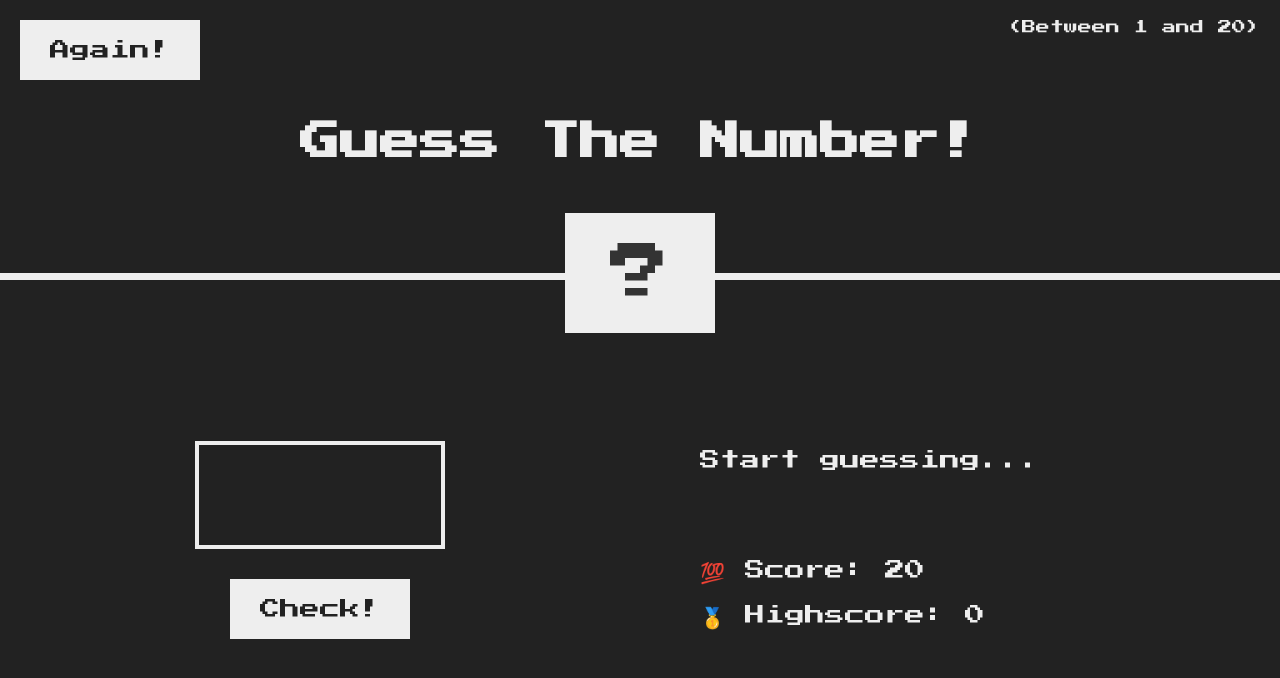
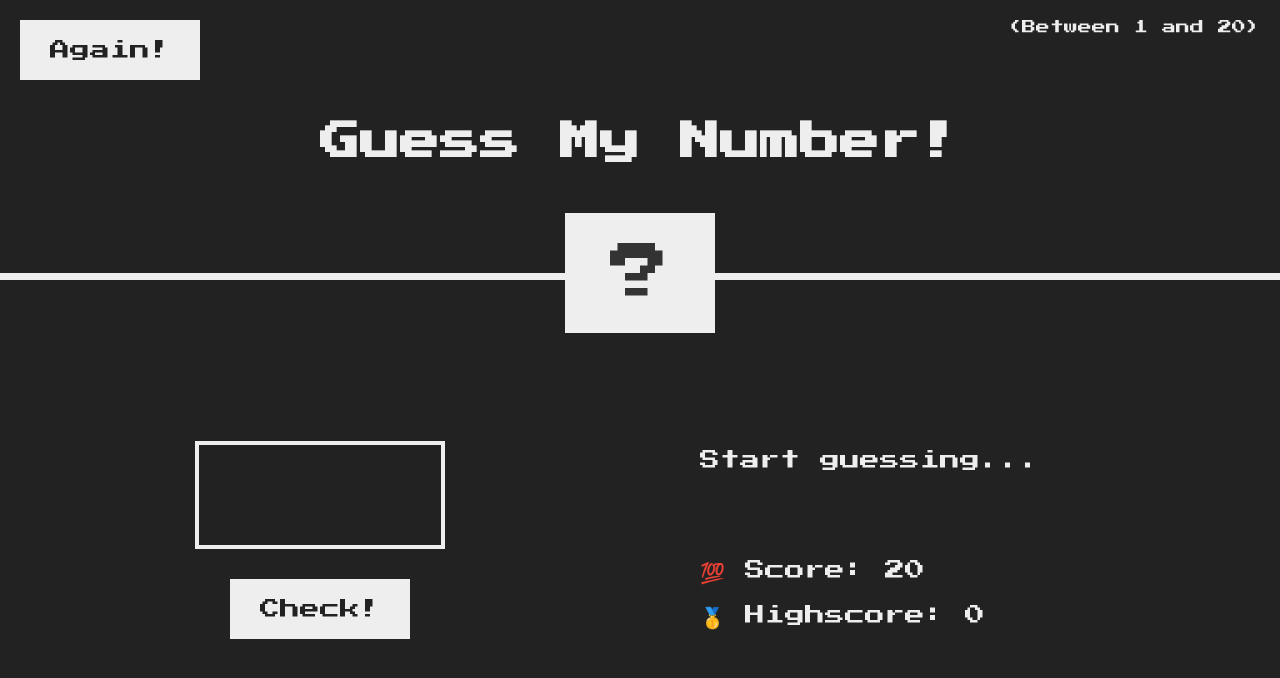
Before and after one commit to anoopsb86/Guess-The-Number, a plain HTML site: page index.html in a window 1280 px wide. Drawn offline with Linux system fonts and the light colour scheme.

Commit message:
Modified title and heading to Guess My Number

```diff
--- a/index.html
+++ b/index.html
@@ -5,11 +5,11 @@
     <meta name="viewport" content="width=device-width, initial-scale=1.0" />
     <meta http-equiv="X-UA-Compatible" content="ie=edge" />
     <link rel="stylesheet" href="style.css" />
-    <title>Guess The Number!</title>
+    <title>Guess My Number!</title>
   </head>
   <body>
     <header>
-      <h1>Guess The Number!</h1>
+      <h1>Guess My Number!</h1>
       <p class="between">(Between 1 and 20)</p>
       <button class="btn again">Again!</button>
       <div class="number">?</div>
```
